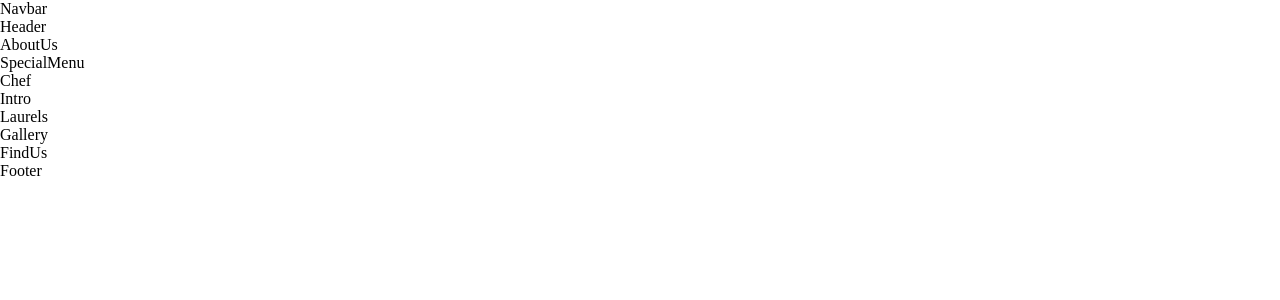
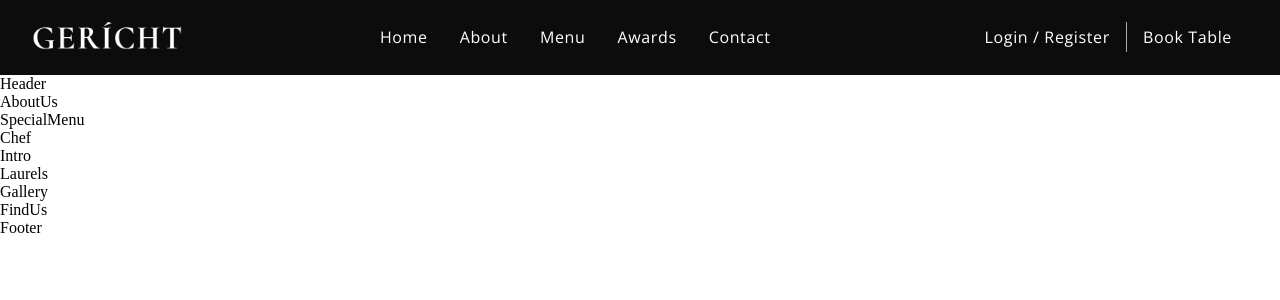
Before and after one commit to meibyhernandez/react_restaurant, a React (Create React App) app: page / in a window 1280 px wide. Shown: the top 300 px of the page. Built offline with nearby package versions, Linux system fonts and the light colour scheme; a web font is replaced by a local one.

Commit message:
navbar menu styles

```diff
--- a/src/components/Navbar/Navbar.css
+++ b/src/components/Navbar/Navbar.css
@@ -0,0 +1,95 @@
+.app__navbar{
+    width: 100%;
+    display: flex;
+    justify-content: space-between;
+    align-items: center;
+    background: var(--color-black);
+
+    padding: 1rem 2rem;
+}
+
+.app__navbar-logo{
+    display: flex;
+    justify-content: flex-start;
+    align-items: center;
+}
+
+.app__navbar-logo img{
+    width: 150px;
+}
+
+.app__navbar-links{
+    flex: 1;
+    display: flex;
+    justify-content: center;
+    align-items: center;
+
+    list-style: none;
+}
+
+.app__navbar-links li{
+    margin: 0 1rem;
+    cursor: pointer;
+}
+
+.app__navbar-links li:hover{
+    color: var(--color-grey);
+}
+
+.app__navbar-login{
+    display: flex;
+    justify-content: flex-end;
+    align-items: center;
+}
+
+.app__navbar-login a {
+    margin: 0 1rem;
+    text-decoration: none;
+    transition: 0.5s ease;
+}
+
+.app__navbar-login a:hover{
+    border-bottom: 1px solid var(--color-golden);
+}
+
+.app__navbar-login div{
+    width: 1px;
+    height: 30px;
+    background-color: var(--color-grey);
+}
+
+.app__navbar-smallscreen{
+    display: none;
+}
+
+.app__navbar-smallscreen_overlay{
+    position: fixed;
+    top: 0;
+    left: 0;
+    width: 100%;
+    height: 100vh;
+    background: var(--color-black);
+    transition: 0.5s ease;
+
+    flex-direction: column;
+    z-index: 5;
+}
+
+.app__navbar-smallscreen_overlay .overlay__close{
+    font-size: 27px;
+    color: var(--color-golden);
+    cursor: pointer;
+    position: absolute;
+    top: 20px;
+    right: 20px;
+}
+
+@media screen and(max-width: 1150px) {
+    .app__navbar-links{
+        display: none;
+    }
+
+    .app__navbar-smallscreen{
+        display: flex;
+    }
+}
--- a/src/components/Navbar/Navbar.jsx
+++ b/src/components/Navbar/Navbar.jsx
@@ -1,11 +1,48 @@
 import React from 'react';
+import { GiHamburgerMenu } from 'react-icons/gi';
+import { MdOutlineRestaurantMenu } from 'react-icons/md';
+
+import images from '../../constants/images';
 
 import './Navbar.css';
 
-const Navbar = () => (
-  <div>
-    Navbar
-  </div>
-);
+const Navbar = () => {
+
+  const [toggleMenu,  setToggleMenu ] = React.useState(false)
+
+  return (
+    <nav className='app__navbar'>
+      <div className='app__navbar-logo'>
+        <img src={images.gericht} alt="app logo" />
+      </div>
+      <ul className='app__navbar-links'>
+        <li className='p__opensans'><a href='#home'>Home</a></li>
+        <li className='p__opensans'><a href='#about'>About</a></li>
+        <li className='p__opensans'><a href='#menu'>Menu</a></li>
+        <li className='p__opensans'><a href='#awards'>Awards</a></li>
+        <li className='p__opensans'><a href='#contact'>Contact</a></li>
+      </ul>
+      <div className='app__navbar-login'>
+        <a href='#login' className='p__opensans'>Login / Register</a>
+        <div />
+        <a href='/' className='p__opensans'>Book Table</a>
+      </div>
+      <div className='app__navbar-smallscreen'>
+        <GiHamburgerMenu color='#fff' fontSize={27} onClick={() => setToggleMenu(true)} />
+
+        <div className='app__navbar-smallscreen_overlay flex__center slide-bottom'>
+          <MdOutlineRestaurantMenu fontSize={27} className="overlay__close" onClick={() => setToggleMenu(false)} />
+          <ul className='app__navbar-smallscreen-links'>
+            <li className='p__opensans'><a href='#home'>Home</a></li>
+            <li className='p__opensans'><a href='#about'>About</a></li>
+            <li className='p__opensans'><a href='#menu'>Menu</a></li>
+            <li className='p__opensans'><a href='#awards'>Awards</a></li>
+            <li className='p__opensans'><a href='#contact'>Contact</a></li>
+          </ul>
+        </div>
+      </div>
+    </nav>
+  )
+}
 
 export default Navbar;
```
